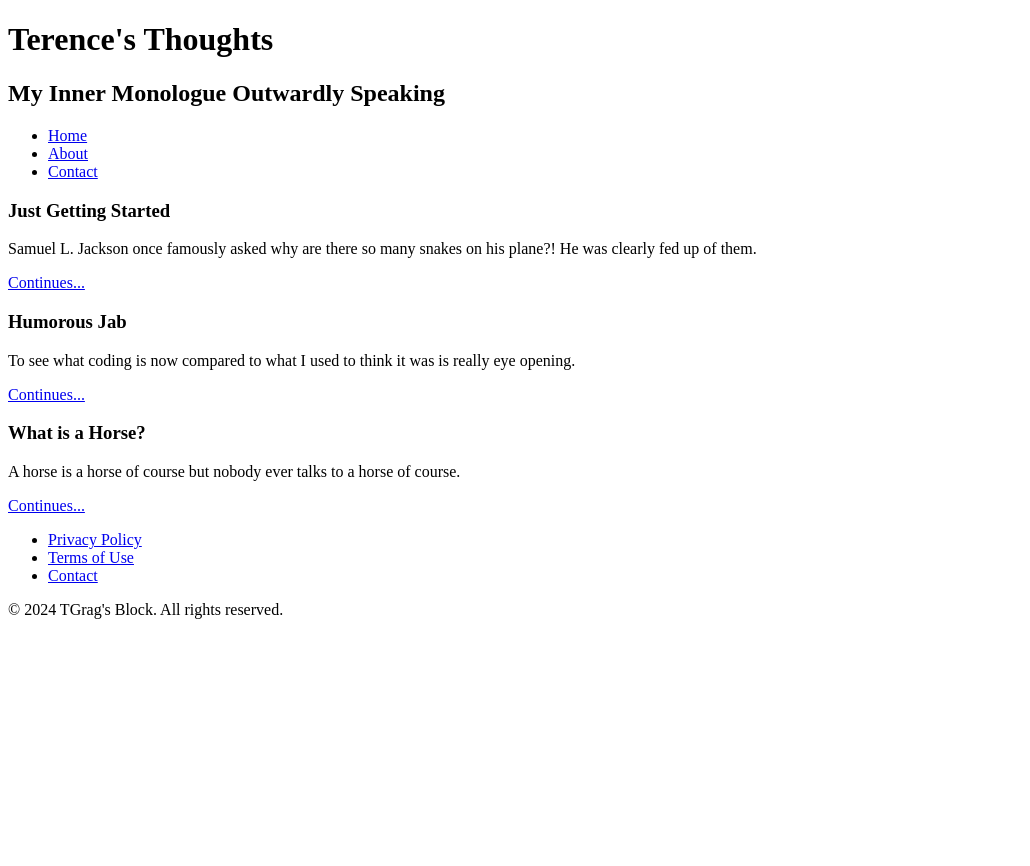
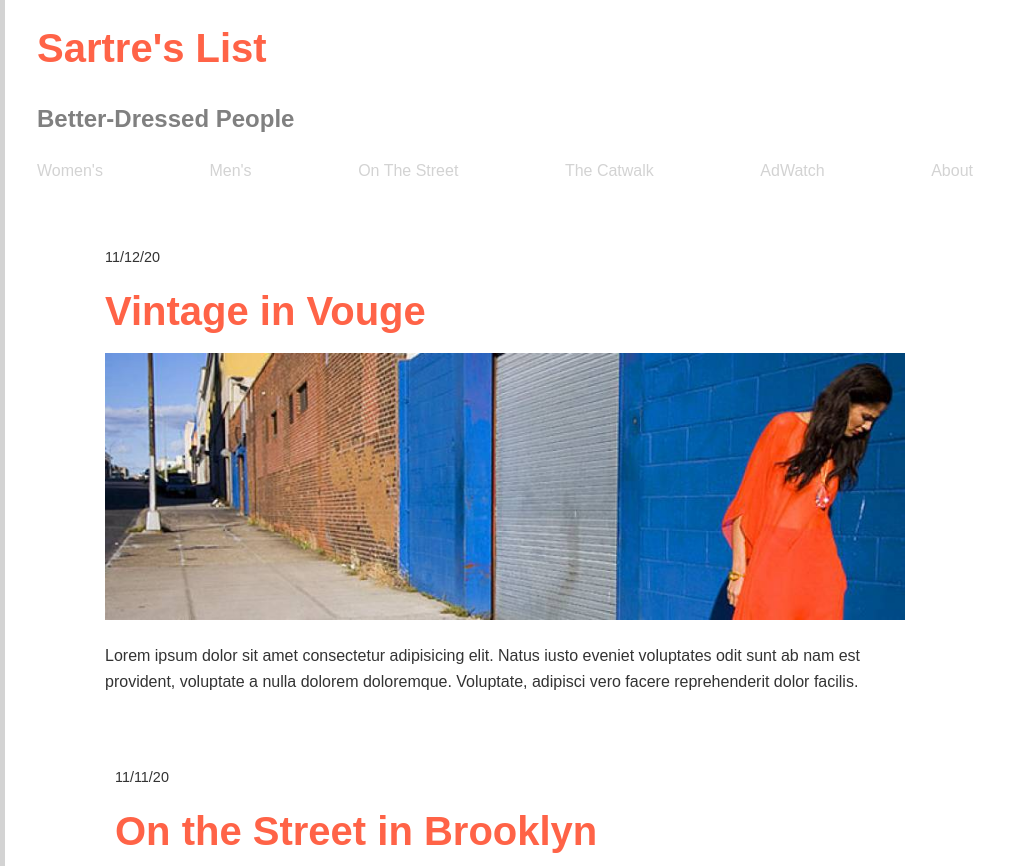
Before and after one commit to tgrag81/ALAB320H.1.2, a plain HTML site: page index.html in a window 1280 px wide. Shown: the top 866 px of the page, without its empty margins (0-1030 px from the left). Before the commit the page ends 800 px from the top, so only its background shows below. Drawn offline with Linux system fonts and the light colour scheme.

Commit message:
second with html

```diff
--- a/index.html
+++ b/index.html
@@ -4,22 +4,50 @@
     <meta charset="UTF-8">
     <meta name="viewport" content="width=, initial-scale=1.0">
     <title>TGrag's Blog</title>
-    <link rel="stylesheet" href=src/styles.css">
+    <link rel="stylesheet" href=src/styles.css>
 </head>
 <body>
     <header>
-        <h1>Terence's Thoughts</h1>
-        <h2>My Inner Monologue Outwardly Speaking</h2>
+        <h1>Sartre's List</h1>
+        <h2>Better-Dressed People</h2>
         <nav aria-label="Main Navigation" role="navigation">
           <ul class="main-nav">
-            <li><a href="#">Home</a></li>
+            <li><a href="#">Women's</a></li>
+            <li><a href="#">Men's</a></li>
+            <li><a href="#">On The Street</a></li>
+            <li><a href="#">The Catwalk</a></li>
+            <li><a href="#">AdWatch</a></li>
             <li><a href="#">About</a></li>
-            <li><a href="#">Contact</a></li>
+
           </ul>
         </nav>
 </header>
 
-</header>
+<div class = "container">
+<div class ="date">11/12/20</div>
+<h1>Vintage in Vouge</h1>
+<img src="src/images/blog-image-1 (1).jpg" alt="Vintage Fashion" class ="image">
+<div class ="content"></div>
+<p>
+  <span class = "dropcap"></span>
+</p>
+<p>
+  Lorem ipsum dolor sit amet consectetur adipisicing elit. Natus iusto eveniet voluptates odit sunt ab nam est provident, voluptate a nulla dolorem doloremque. Voluptate, adipisci vero facere reprehenderit dolor facilis.
+</p>
+<br>
+
+<div class = "container">
+<div class ="date">11/11/20</div>
+<h1>On the Street in Brooklyn</h1>
+<img src="src/images/blog-image-2 (1).jpg" alt="Vintage Fashion" class ="image">
+<div class ="content"></div>
+<p>
+  <span class = "dropcap"></span>
+</p>
+<p>
+  Lorem ipsum dolor sit amet consectetur adipisicing elit. Natus iusto eveniet voluptates odit sunt ab nam est provident, voluptate a nulla dolorem doloremque. Voluptate, adipisci vero facere reprehenderit dolor facilis.
+</p>
+</div>
 
 <main>
   <article>
--- a/src/styles.css
+++ b/src/styles.css
@@ -1,7 +1,7 @@
 /* Use a border only on the left side of the page's <html> element. It should have a width of 5px and a color of lightgray.
 Set the <body> element's min-height to be at least 100% of the viewport height. Also, use the font-family property to set the entire page to use sans-serif fonts.
 Give the <body> a max-width of 1000px and center it on the page with the margin auto technique.
-The border is too close to our text and we've got an issue with margin-collapse at the top of the page! Add padding to the <header>, <main> and <footer> elements of 1rem on the top and bottom and 2rem on the left and right to fix these issues.
+The border is too close to our text and we'vmye got an issue with margin-collapse at the top of the page! Add padding to the <header>, <main> and <footer> elements of 1rem on the top and bottom and 2rem on the left and right to fix these issues.
 For the <h1> on the page we want the color to be tomato.
 Set all of the images to have a width of 100%.
 For your site navigation, you'll need to remove all of the padding on the <ul> elements and then set it's list-style-type to none. It would be a good idea to use a class to style the navigation so that you can still make a bulleted list on your page. Use Flexbox to style the <ul> for the navigation elements. On the top navigation use the space-between rule to have the menu items spread across their container evenly. Set the color for the anchors inside the main navigation to be lightgray and the footer navigation to be tomato.
@@ -27,7 +27,6 @@ html {
     padding: 1rem 2rem;
   }
 
-  /* Header */
   h1 {
     color: tomato;
   }
@@ -36,7 +35,6 @@ html {
     color: gray;
   }
 
-  /* Navigation */
   ul {
     padding: 0;
     list-style-type: none;
@@ -62,7 +60,6 @@ html {
     text-decoration: none;
   }
 
-  /* Blog Posts */
   article {
     margin-bottom: 4rem;
     border-bottom: 1px solid lightgray;
@@ -86,12 +83,58 @@ html {
     text-decoration: none;
   }
 
-  /* Images */
   img {
     width: 100%;
   }
-
-  /* Footer */
-  footer p {
+    footer p {
     color: lightgray;
   }
+
+  .container {
+    max-width: 800px;
+    margin: 20px auto;
+    padding: 10px;
+}
+
+h1 {
+    font-size: 2.5em;
+    margin: 0 0 10px;
+}
+
+.date {
+    color: #333;
+    font-size: 0.9em;
+    margin-bottom: 10px;
+}
+
+.image {
+    width: 100%;
+    height: auto;
+}
+
+.content p {
+    margin: 15px 0;
+    text-align: justify;
+}
+
+.dropcap {
+    font-size: 3em;
+    float: left;
+    line-height: 1;
+    margin-right: 8px;
+    color: #555;
+}
+body {
+  font-family: Arial, sans-serif;
+  line-height: 1.6;
+  color: #333;
+  margin: 0;
+  padding: 0;
+}
+.body {
+  font-family: Arial, sans-serif;
+  line-height: 1.6;
+  color: #333;
+  margin: 0;
+  padding: 0;
+}
```
Also changed, not shown: package-lock.json (added), src/images/blog-image-1 (1).jpg (added), src/images/blog-image-2 (1).jpg (added).
